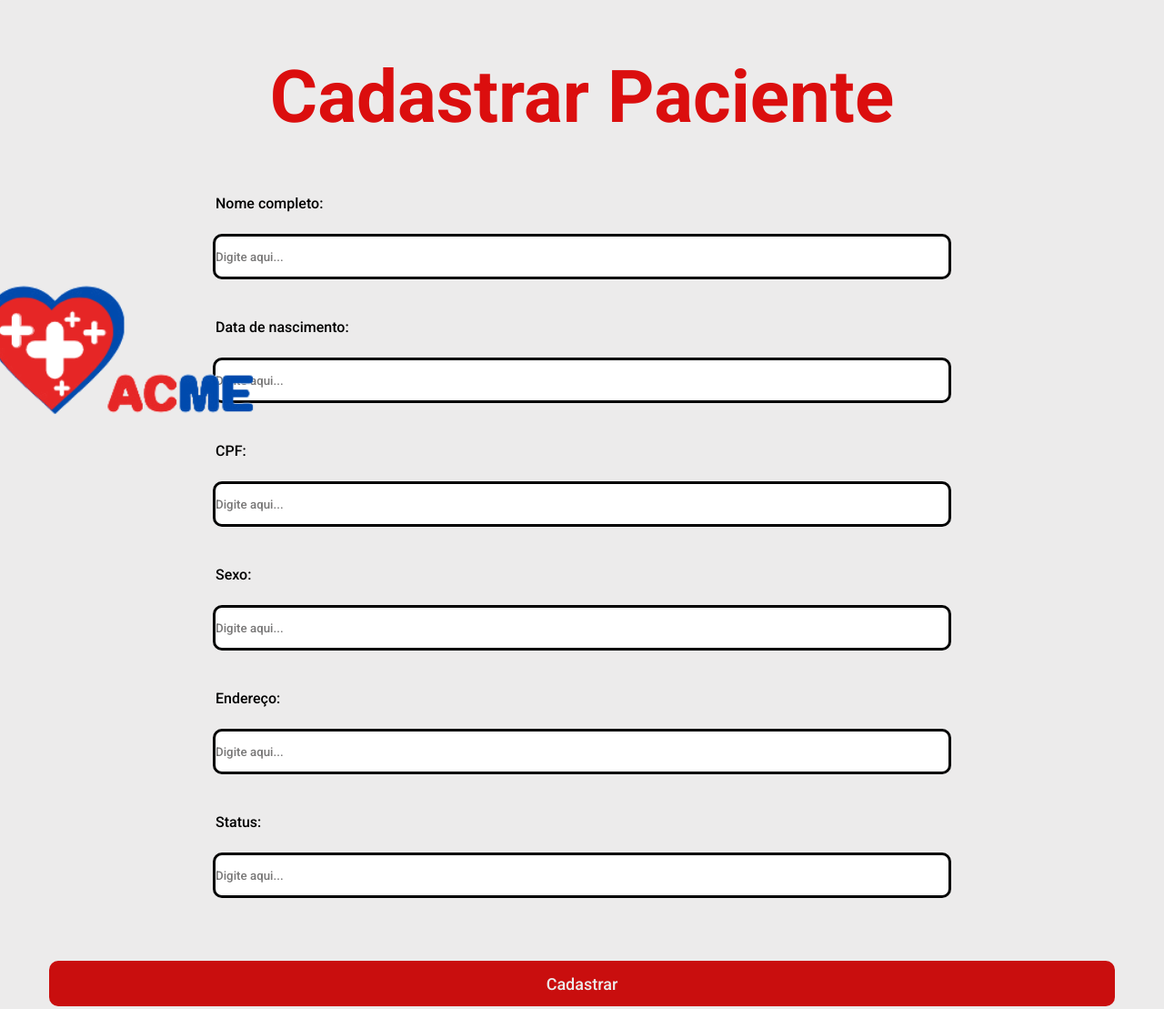
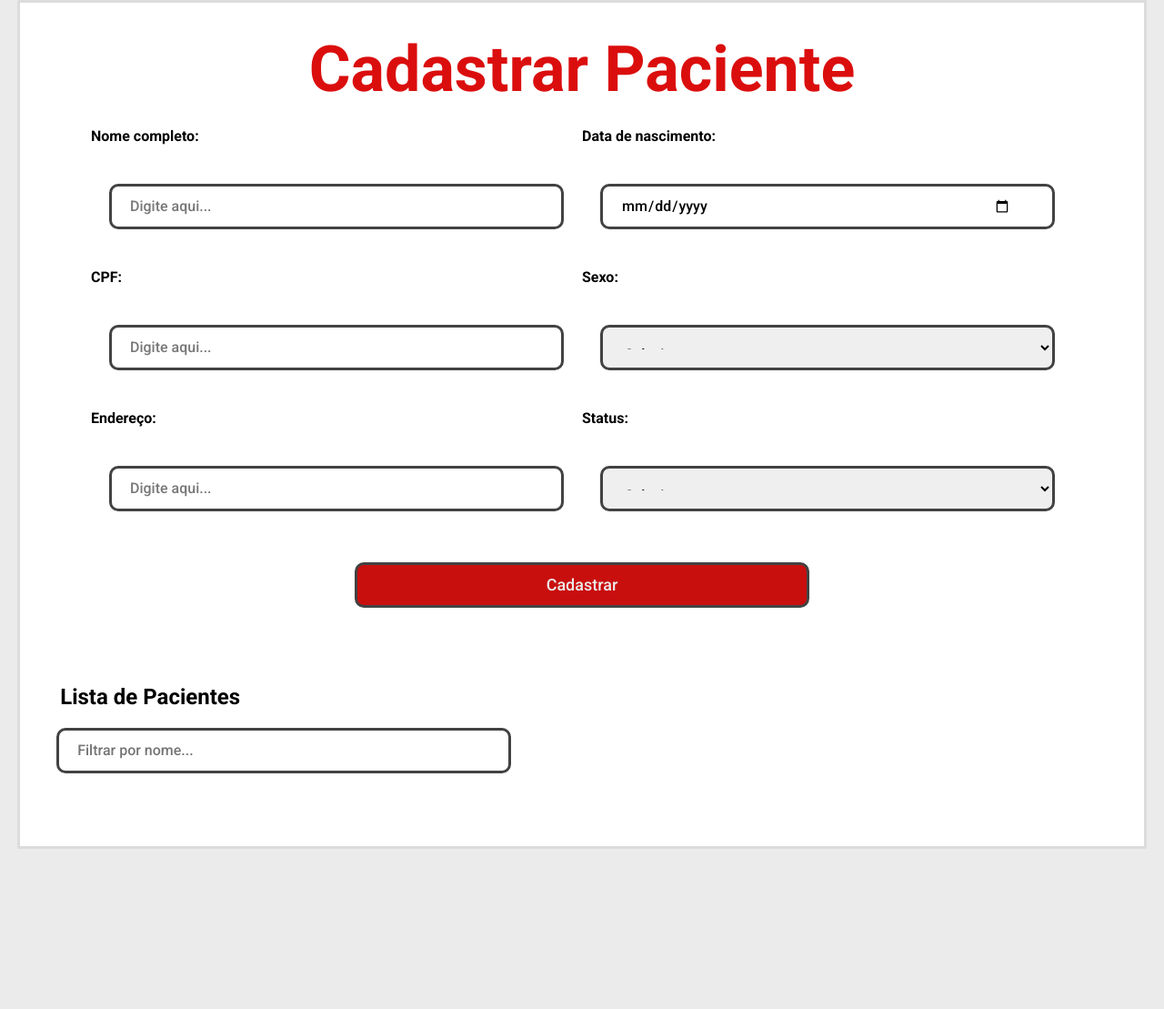
Before and after one commit to P1ETRO0/Sistema_Cadastro, a plain HTML site: page index.html in a window 1280 px wide. Shown: the whole page at 91% size. After the commit the page ends 933 px from the top, so only its background shows below. Drawn offline with Linux system fonts and the light colour scheme.

Commit message:
Sistema de cadastro

```diff
--- a/index.html
+++ b/index.html
@@ -11,46 +11,58 @@
     <title>Cadastro ACME</title>
 </head>
 
-
 <body>
-    <section>
+    <section class="wrapper">
         <h1>Cadastrar Paciente</h1>
         <main>
             <div class="box">
                 <p>Nome completo:</p>
-                <input placeholder="Digite aqui..." required>
+                <input id="nome" class="input-1" placeholder="Digite aqui..." required>
             </div>
 
             <div class="box">
                 <p>Data de nascimento:</p>
-                <input placeholder="Digite aqui..." required>
+                <input id="dataNascimento" class="input-2" type="date" placeholder="Digite aqui..." required>
             </div>
 
             <div class="box">
                 <p>CPF:</p>
-                <input placeholder="Digite aqui..." required>
+                <input id="cpf" class="input-3" placeholder="Digite aqui..." required>
             </div>
+
             <div class="box">
                 <p>Sexo:</p>
-                <input placeholder="Digite aqui..." required>
+                <select id="sexo" class="input-4" required>
+                    <option value="" disabled selected>Selecione</option>
+                    <option value="Masculino">Masculino</option>
+                    <option value="Feminino">Feminino</option>
+                    <option value="Outro">Outro</option>
+                </select>
             </div>
 
             <div class="box">
                 <p>Endereço:</p>
-                <input placeholder="Digite aqui...">
+                <input id="endereco" class="input-5" placeholder="Digite aqui...">
             </div>
 
             <div class="box">
                 <p>Status:</p>
-                <input placeholder="Digite aqui..." required>
+                <select id="status" class="input-6" required>
+                    <option value="" disabled selected>Selecione</option>
+                    <option value="Ativo">Ativo</option>
+                    <option value="Inativo">Inativo</option>
+                </select>
             </div>
-            <button type="submit" class="submit-button">Cadastrar</button>
 
+            <button type="submit" class="submit-button" onclick="cadastrarPaciente()">Cadastrar</button>
         </main>
+
+        <h2>Lista de Pacientes</h2>
+        <input id="filterNome" placeholder="Filtrar por nome..." oninput="listarPacientes()">
+        <ul id="listaPacientes"></ul>
     </section>
 
-    <img src="file (1).png" alt="Logotipo">
-
+    <script src="script.js"></script>
 </body>
 
 </html>
--- /dev/null
+++ b/script.js
@@ -0,0 +1,114 @@
+document.addEventListener('DOMContentLoaded', () => {
+    listarPacientes();
+});
+
+function getPacientes() {
+    return JSON.parse(localStorage.getItem('pacientes')) || [];
+}
+
+function savePacientes(pacientes) {
+    localStorage.setItem('pacientes', JSON.stringify(pacientes));
+}
+
+function cadastrarPaciente() {
+    const nome = document.getElementById('nome').value;
+    const dataNascimento = document.getElementById('dataNascimento').value;
+    const cpf = document.getElementById('cpf').value;
+    const sexo = document.getElementById('sexo').value;
+    const endereco = document.getElementById('endereco').value;
+    const status = document.getElementById('status').value;
+
+    if (!nome || !dataNascimento || !cpf || !sexo || !status) {
+        alert('Por favor, preencha todos os campos obrigatórios.');
+        return;
+    }
+
+    const pacientes = getPacientes();
+
+    if (pacientes.some(paciente => paciente.cpf === cpf)) {
+        alert('CPF já cadastrado.');
+        return;
+    }
+
+    const novoPaciente = {
+        id: Date.now(),
+        nome,
+        dataNascimento,
+        cpf,
+        sexo,
+        endereco,
+        status
+    };
+
+    pacientes.push(novoPaciente);
+    savePacientes(pacientes);
+    listarPacientes();
+    limparFormulario(); // Esvaziar o formulário após cadastrar o paciente
+}
+
+function listarPacientes() {
+    const pacientes = getPacientes();
+    const filterNome = document.getElementById('filterNome').value.toLowerCase();
+    const listaPacientes = document.getElementById('listaPacientes');
+
+    listaPacientes.innerHTML = '';
+
+    pacientes
+        .filter(paciente => paciente.nome.toLowerCase().includes(filterNome))
+        .forEach(paciente => {
+            const li = document.createElement('li');
+            li.innerHTML = `
+                <strong>Nome:</strong> ${paciente.nome}<br>
+                <strong>Data de Nascimento:</strong> ${paciente.dataNascimento}<br>
+                <strong>CPF:</strong> ${paciente.cpf}<br>
+                <strong>Sexo:</strong> ${paciente.sexo}<br>
+                <strong>Endereço:</strong> ${paciente.endereco}<br>
+                <strong>Status:</strong> ${paciente.status}<br>
+                <button onclick="editarPaciente(${paciente.id})">Editar</button>
+                <button onclick="inativarPaciente(${paciente.id})">Inativar</button>
+            `;
+            listaPacientes.appendChild(li);
+        });
+}
+
+function editarPaciente(id) {
+    const pacientes = getPacientes();
+    const paciente = pacientes.find(p => p.id === id);
+
+    if (!paciente) {
+        alert('Paciente não encontrado.');
+        return;
+    }
+
+    document.getElementById('nome').value = paciente.nome;
+    document.getElementById('dataNascimento').value = paciente.dataNascimento;
+    document.getElementById('cpf').value = paciente.cpf;
+    document.getElementById('sexo').value = paciente.sexo;
+    document.getElementById('endereco').value = paciente.endereco;
+    document.getElementById('status').value = paciente.status;
+
+    inativarPaciente(id);
+}
+
+function inativarPaciente(id) {
+    const pacientes = getPacientes();
+    const index = pacientes.findIndex(p => p.id === id);
+
+    if (index === -1) {
+        alert('Paciente não encontrado.');
+        return;
+    }
+
+    pacientes[index].status = 'Inativo';
+    savePacientes(pacientes);
+    listarPacientes();
+}
+
+function limparFormulario() {
+    document.getElementById('nome').value = '';
+    document.getElementById('dataNascimento').value = '';
+    document.getElementById('cpf').value = '';
+    document.getElementById('sexo').value = '';
+    document.getElementById('endereco').value = '';
+    document.getElementById('status').value = '';
+}
--- a/style.css
+++ b/style.css
@@ -8,6 +8,8 @@
 }
 
 body {
+    height: 100%;
+    width: 100%;
     background-color: #ecebeb;
     display: flex;
     align-items: center;
@@ -21,44 +23,48 @@ main {
 }
 
 section {
-    border: 3px solid #ecebeb;
+    width: 97%;
+    height: 97%;
+    border: 3px solid #dddcdc;
     border-radius: 2px;
     padding: 20px;
+    background-color: white;
 }
 
 p {
-    height: 0px;
-    margin: 23px;
+    font-weight: 700;
+    margin: 23px 0;
 }
 
-.box input {
-    border: 3px solid #000000;
+.box input,
+.box select {
+    border: 3px solid #424242;
     border-radius: 10px;
     height: 50px;
-    width: 812px;
+    width: 500px;
     margin: 20px;
-}
-
-img {
-    height: 600px;
-    position: absolute;
-    margin-right: 66%;
-    margin-top: -28%;
+    padding: 20px 45px 20px 20px;
+    font-size: 16px;
 }
 
 h1 {
     color: #db0e0e;
-    font-size: 80px;
+    font-size: 70px;
     text-align: center;
-    padding: 3%;
+    margin-top: 1%;
+}
+
+h2 {
+    margin-top: 84px;
+    margin-left: 24px;
 }
 
 .submit-button {
-    margin-top: 4%;
-    width: 95%;
+    margin-top: 3%;
+    width: 500px;
     height: 50px;
     background-color: #c90e0e;
-    border: none;
+    border: 3px solid #424242;
     border-radius: 10px;
     color: #ecebeb;
     font-size: 18px;
@@ -68,8 +74,50 @@ h1 {
 
 .submit-button:hover {
     background-color: #e72c2c;
+    text-decoration: underline;
 }
 
-.box input::placeholder {
+.box input::placeholder,
+.box select::placeholder {
     color: #797878;
 }
+
+#filterNome {
+    border: 3px solid #424242;
+    border-radius: 10px;
+    height: 50px;
+    width: 500px;
+    margin: 20px;
+    padding: 20px 45px 20px 20px;
+    font-size: 16px;
+}
+
+#listaPacientes {
+    list-style-type: none;
+    padding: 20px;
+}
+
+#listaPacientes li {
+    border: 1px solid #424242;
+    border-radius: 10px;
+    margin: 10px 0;
+    padding: 20px;
+    background-color: #f9f9f9;
+}
+
+#listaPacientes li button {
+    margin-top: 10px;
+    width: 100px;
+    height: 30px;
+    background-color: #c90e0e;
+    border: 2px solid #424242;
+    border-radius: 5px;
+    color: #ecebeb;
+    font-size: 14px;
+    cursor: pointer;
+}
+
+#listaPacientes li button:hover {
+    background-color: #e72c2c;
+    text-decoration: underline;
+}
```
Also changed, not shown: pngtree-photo-men-doctor-physician-chest-smiling-png-image_13143575.png (deleted).
